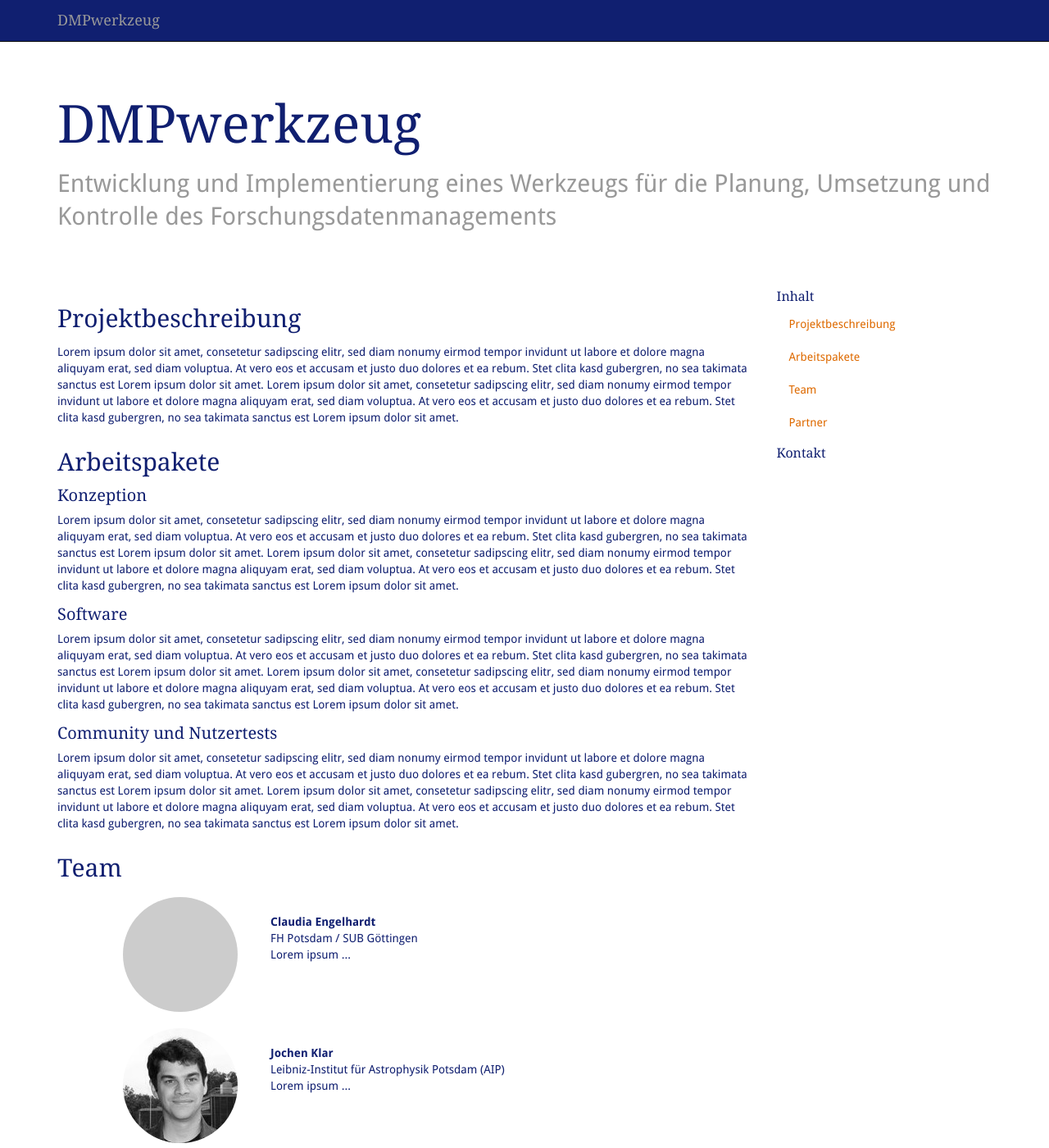
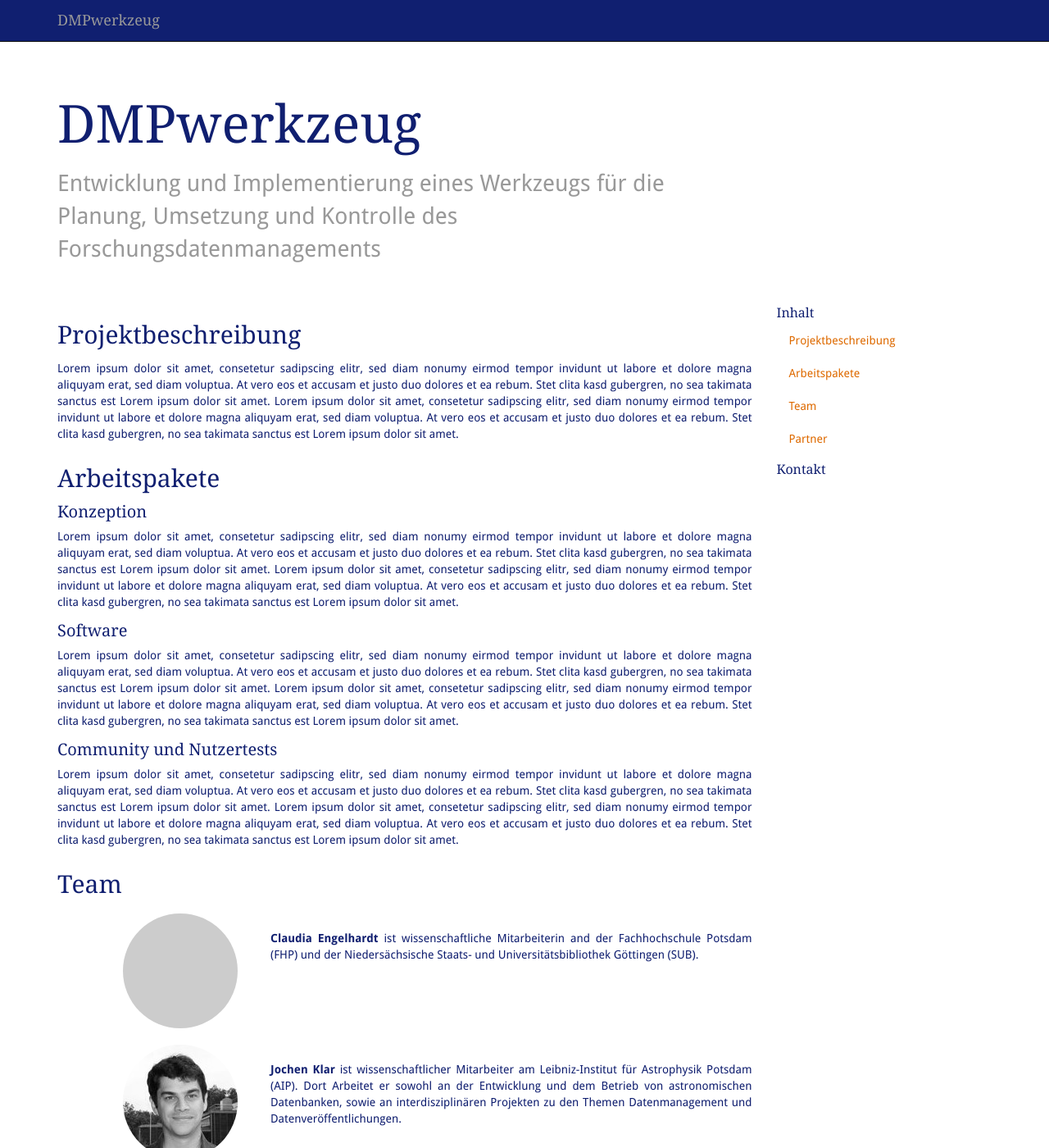
Before and after one commit to rdmorganiser/rdmorganiser.github.io, a Jekyll site: the page built from index.html, in a window 1280 px wide and 1400 px high. Shown: the whole window at 82% size. Built offline with Jekyll 4.4.1, drawn with Linux system fonts in a browser that asks for light colours; some of the changed text lies outside the part shown.

Commit message:
some content for CVs

```diff
--- a/_config.yml
+++ b/_config.yml
@@ -22,24 +22,19 @@
 
 team:
 - name: Claudia Engelhardt
-  affiliation: FH Potsdam / SUB Göttingen
-  info: Lorem ipsum ...
+  info: ist wissenschaftliche Mitarbeiterin and der Fachhochschule Potsdam (FHP) und der Niedersächsische Staats- und Universitätsbibliothek Göttingen (SUB).
   image: /img/team/ce.jpg
 - name: Jochen Klar
-  affiliation: Leibniz-Institut für Astrophysik Potsdam (AIP)
-  info: Lorem ipsum ...
+  info: ist wissenschaftlicher Mitarbeiter am Leibniz-Institut für Astrophysik Potsdam (AIP). Dort Arbeitet er sowohl an der Entwicklung und dem Betrieb von astronomischen Datenbanken, sowie an interdisziplinären Projekten zu den Themen Datenmanagement und Datenveröffentlichungen.
   image: /img/team/jk.jpg
 - name: Jens Ludwig
-  affiliation: Staatsbibliothek zu Berlin
-  info: Lorem ipsum ...
+  info: ist wissenschaftlicher Mitarbeiter an der Staatsbibliothek zu Berlin.
   image: /img/team/jl.jpg
 - name: Harry Enke
-  affiliation: Leibniz-Institut für Astrophysik Potsdam (AIP)
-  info: Lorem ipsum ...
+  info: leitet die E-Science Gruppe am Leibniz-Institut für Astrophysik Potsdam (AIP). Sein Arbeitsgebiet ist der Aufbau von digitaler Infrastruktur für Forschungsdaten in der Astrophysik. Er war als PI des Astrogrid-D am Aufbau des akademischen D-Grids beteiligt und ist Mitglied des German Astrophysics Virtual Observatory (GAVO).
   image: /img/team/he.jpg
 - name: Heike Neuroth
-  affiliation: FH Potsdam
-  info: Lorem ipsum ...
+  info: ist Professorin für Bibliothekswissenschaften an der Fachhochschule Potsdam (FHP). Ihr Arbeitsgebiet umfasst zahlreiche Aktivitäten im Bereich der elektronischen Archivierung, des Forschungsdatenmanagements, der langzeitarchivieung und den Digital Humanities.
   image: /img/team/hn.jpg
 
 partner:
--- a/css/style.scss
+++ b/css/style.scss
@@ -44,6 +44,12 @@
     color: $darkblue;
 }
 
+/* some overrides of bootstrap behavoir */
+
+p {
+    text-align: justify;
+}
+
 /* headlines */
 
 h2 {
@@ -74,9 +80,6 @@
     margin-top: 60px;
     margin-bottom: 40px;
 }
-.justify p {
-    text-align: justify;
-}
 
 footer {
     background-color: $darkgrey;
@@ -106,7 +109,7 @@
 
 .header {
     margin-top: 60px;
-    margin-bottom: 60px;
+    margin-bottom: 40px;
 }
 .header h1 {
     font-size: 64px;
@@ -115,8 +118,10 @@
     margin: 0 0 20px 0;
 }
 .header .subtitle {
-    font-size: 30px;
+    font-size: 28px;
     line-height: 40px;
+
+    text-align: left;
 
     color: $mediumgray;
     margin: 0;
--- a/index.html
+++ b/index.html
@@ -4,11 +4,13 @@
 
 <div class="home" data-spy="scroll" data-target="#sidebar">
 
-    <div class="header">
-        <h1>DMPwerkzeug</h1>
-        <p class="subtitle">
-            Entwicklung und Implementierung eines Werkzeugs für die Planung, Umsetzung und Kontrolle des Forschungsdatenmanagements
-        </p>
+    <div class="row header">
+        <div class="col-md-9">
+            <h1>DMPwerkzeug</h1>
+            <p class="subtitle">
+                Entwicklung und Implementierung eines Werkzeugs für die Planung, Umsetzung und Kontrolle des Forschungsdatenmanagements
+            </p>
+        </div>
     </div>
 
     <div class="row">
@@ -46,7 +48,7 @@
             <div class="team-member">
                 <img src="{{ member.image}}" />
                 <p>
-                    <strong>{{ member.name }}</strong><br />{{ member.affiliation }}<br />{{ member.info }}
+                    <strong>{{ member.name }}</strong> {{ member.info }}
                 </p>
             </div>
             {% endfor %}
```
